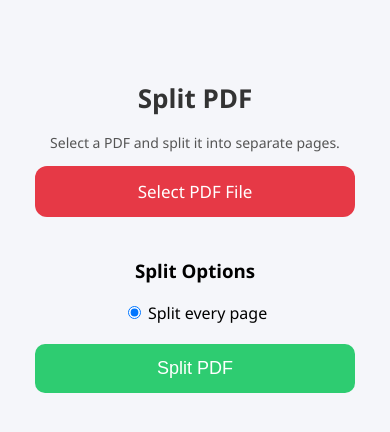
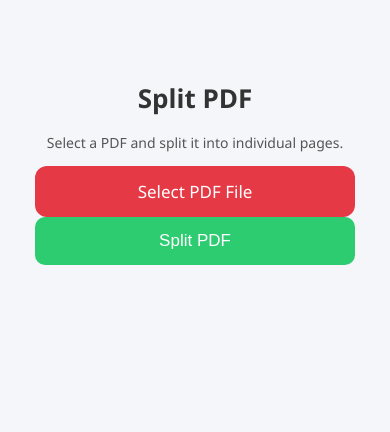
Before and after one commit to kiritosahai/pdf_merger, a Flask app: page /split_page in a window 390 px wide. Shown: the part 60-492 px from the top of the page. Run offline with Flask 3, Linux system fonts and the light colour scheme.

Commit message:
Remove split options from PDF splitting form
Removed split options from the PDF splitting form, defaulting to split every page.

```diff
--- a/templates/split.html
+++ b/templates/split.html
@@ -8,7 +8,7 @@
 
     <style>
 
-        /* ✅ Prevent sideways movement & overflow */
+        /* ✅ Prevent sideways movement */
         html, body {
             overflow-x: hidden;
             max-width: 100%;
@@ -18,7 +18,7 @@
             background: #f5f6fa;
         }
 
-        /* ✅ NAVBAR (same as merge page) */
+        /* ✅ NAVBAR (Same as merge page) */
         .navbar {
             width: 100%;
             height: 60px;
@@ -27,7 +27,7 @@
             align-items: center;
             padding: 0 20px;   /* ✅ FIXED */
             border-bottom: 1px solid #ddd;
-            box-sizing: border-box;   /* ✅ Prevents overflow */
+            box-sizing: border-box;
         }
 
         .logo {
@@ -44,7 +44,7 @@
             margin-left: 25px;
             display: flex;
             gap: 15px;
-            flex-wrap: wrap;  /* ✅ Prevents overflow on mobile */
+            flex-wrap: wrap; /* ✅ prevents overflow */
         }
 
         .nav-links a {
@@ -115,7 +115,7 @@
             transform: scale(1.03);
         }
 
-        /* ✅ Mobile Responsive Fixes */
+        /* ✅ Mobile Fixes */
         @media (max-width: 600px) {
 
             .logo {
@@ -129,7 +129,6 @@
 
             .nav-links a {
                 font-size: 12px;
-                margin: 0;
             }
 
             .main h1 {
@@ -140,22 +139,13 @@
                 font-size: 14px;
             }
 
-            /* ✅ Fit Select button on mobile */
-            .upload-btn {
+            .upload-btn,
+            .split-btn {
                 width: 100%;
                 padding: 14px 0;
+                max-width: 320px;
                 font-size: 17px;
-                max-width: 320px;
                 margin: 0 auto;
-            }
-
-            /* ✅ Fit Split button on mobile */
-            .split-btn {
-                width: 100%;
-                padding: 14px;
-                font-size: 18px;
-                max-width: 320px;
-                margin: 20px auto 0 auto;
             }
         }
 
@@ -174,26 +164,21 @@
         </div>
     </div>
 
-    <!-- ✅ MAIN CONTENT -->
+    <!-- ✅ MAIN SECTION -->
     <div class="main">
         <h1>Split PDF</h1>
-        <p>Select a PDF and split it into separate pages.</p>
+        <p>Select a PDF and split it into individual pages.</p>
 
         <form action="/split" method="post" enctype="multipart/form-data">
 
-            <!-- ✅ Select File Button -->
+            <!-- ✅ Select PDF Button -->
             <label for="splitInput">
                 <div class="upload-btn">Select PDF File</div>
             </label>
             <input type="file" id="splitInput" name="pdf" style="display:none;" required>
 
-            <br><br>
-            <h3>Split Options</h3>
-
-            <label>
-                <input type="radio" name="split_type" value="all" checked>
-                Split every page
-            </label>
+            <!-- ✅ REMOVE SPLIT OPTIONS (as you requested) -->
+            <input type="hidden" name="split_type" value="all">
 
             <!-- ✅ Split Button -->
             <button class="split-btn" type="submit">Split PDF</button>
```
